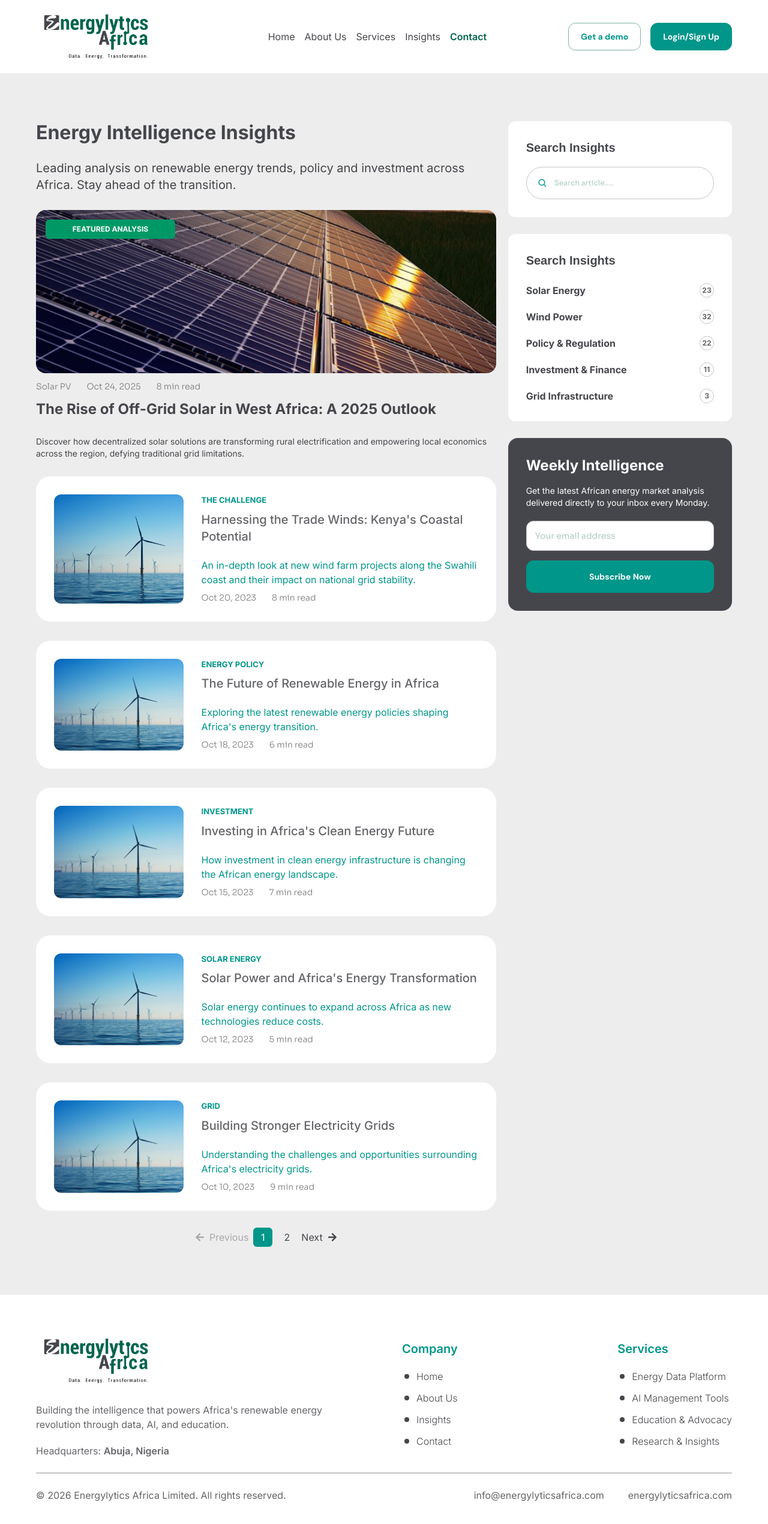
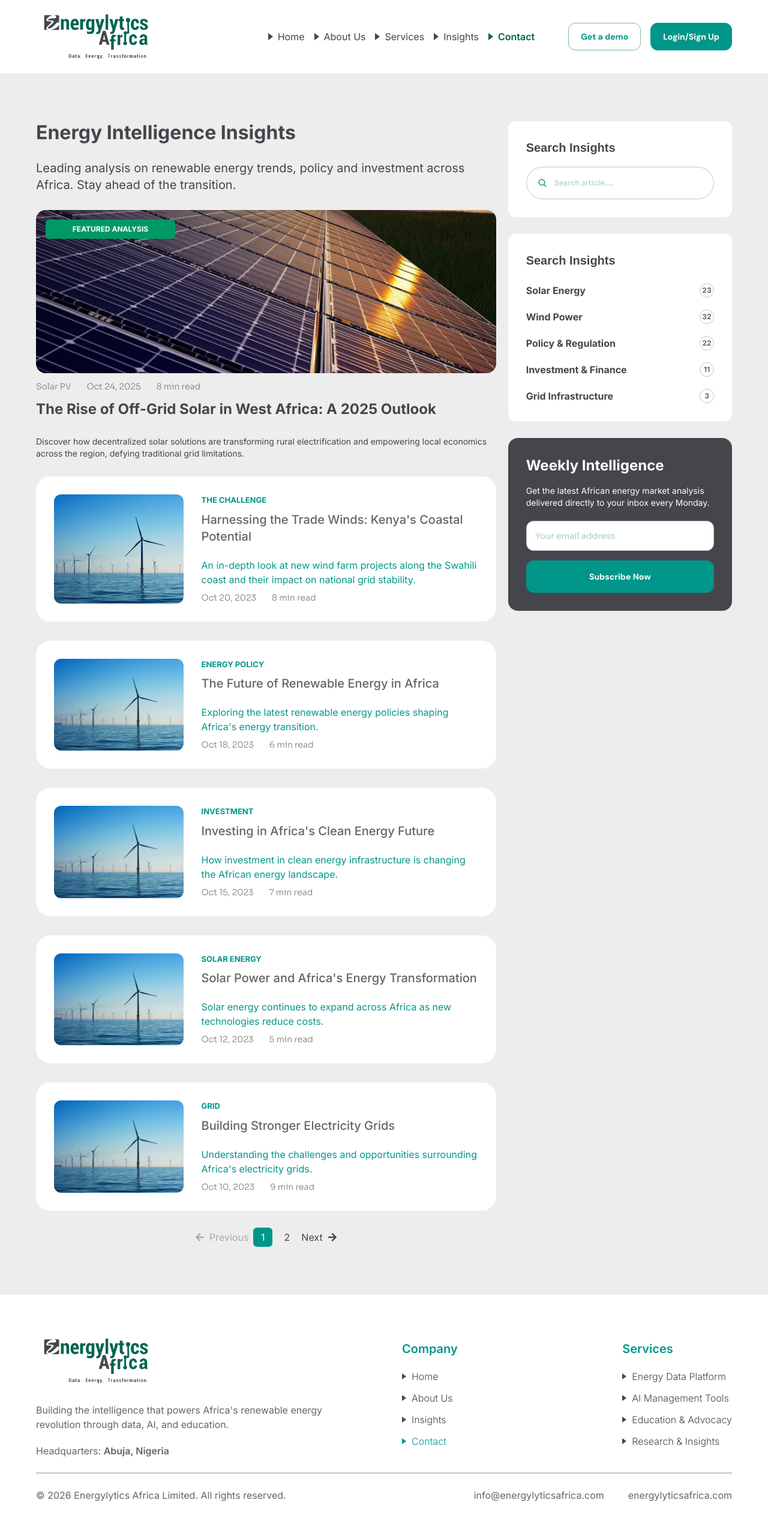
Before and after one commit to dev-riselabs/Energylytics, a React (Vite) app: page /blog in a window 1280 px wide. Shown: the top 2540 px of the page at 60% size. Built offline with nearby package versions, Linux system fonts and the light colour scheme; a web font is replaced by a local one.

Commit message:
update new changes

```diff
--- a/src/components/Footer.tsx
+++ b/src/components/Footer.tsx
@@ -1,5 +1,4 @@
-import { GoDotFill } from "react-icons/go";
-import { Link } from "react-router";
+import { NavLink } from "react-router";
 
 const navLinks = [
   { name: "Home", path: "/" },
@@ -36,13 +35,19 @@ function Footer() {
             </h4>
             <nav className="flex flex-col gap-3">
               {navLinks.map(({ name, path }) => (
-                <Link
-                  to={path}
+                <NavLink
+                  to={path || "/"}
                   key={name}
-                  className="text-sm sm:text-base text-slate font-light hover:text-green25 transition-all flex gap-2 items-center"
+                  end={path === "/"}
+                  className={({ isActive }) =>
+                    isActive
+                      ? "text-sm sm:text-base text-green25 font-light transition-all flex items-center gap-2 pl-4 relative"
+                      : "text-sm sm:text-base text-slate font-light hover:text-green25 transition-all flex items-center gap-2 pl-4 relative"
+                  }
                 >
-                  <GoDotFill className="w-4 h-4" /> {name}
-                </Link>
+                  <span className="absolute left-0 top-1/2 -translate-y-1/2 block h-0 w-0 border-t-[5px] border-b-[5px] border-l-[7px] border-t-transparent border-b-transparent border-l-current" />
+                  {name}
+                </NavLink>
               ))}
             </nav>
           </div>
@@ -52,13 +57,18 @@ function Footer() {
             </h4>
             <nav className="flex flex-col gap-3">
               {services.map(({ name, path }) => (
-                <Link
+                <NavLink
                   to={path}
                   key={name}
-                  className="text-sm sm:text-base text-slate font-light hover:text-green25 transition-all flex items-center gap-2"
+                  className={({ isActive }) =>
+                    isActive
+                      ? "text-sm sm:text-base text-green25 font-light transition-all flex items-center gap-2 pl-4 relative"
+                      : "text-sm sm:text-base text-slate font-light hover:text-green25 transition-all flex items-center gap-2 pl-4 relative"
+                  }
                 >
-                  <GoDotFill className="w-4 h-4" /> {name}
-                </Link>
+                  <span className="absolute left-0 top-1/2 -translate-y-1/2 block h-0 w-0 border-t-[5px] border-b-[5px] border-l-[7px] border-t-transparent border-b-transparent border-l-current" />
+                  {name}
+                </NavLink>
               ))}
             </nav>
           </div>
--- a/src/components/Header.tsx
+++ b/src/components/Header.tsx
@@ -55,12 +55,13 @@ function Header() {
           {navLinks.map(({ name, path }) => (
             <NavLink
               key={name}
-              to={path}
+              to={path || "/"}
+              end={path === "/"}
               onClick={() => setShowMenu(false)}
               className={({ isActive }) =>
                 isActive
-                  ? "text-green text-base font-semibold"
-                  : "text-slate text-base"
+                  ? "group relative text-green text-base font-semibold pl-4 before:absolute before:left-0 before:top-1/2 before:-translate-y-1/2 before:border-t-[6px] before:border-b-[6px] before:border-l-[8px] before:border-t-transparent before:border-b-transparent before:border-l-current before:content-[''] before:block before:h-0 before:w-0"
+                  : "group relative text-slate text-base pl-4 before:absolute before:left-0 before:top-1/2 before:-translate-y-1/2 before:border-t-[6px] before:border-b-[6px] before:border-l-[8px] before:border-t-transparent before:border-b-transparent before:border-l-current before:content-[''] before:block before:h-0 before:w-0"
               }
             >
               {name}
@@ -82,11 +83,12 @@ function Header() {
           {navLinks.map(({ name, path }) => (
             <NavLink
               key={name}
-              to={path}
+              to={path || "/"}
+              end={path === "/"}
               className={({ isActive }) =>
                 isActive
-                  ? "text-green text-sm xl:text-base font-semibold"
-                  : "text-slate text-sm xl:text-base"
+                  ? "group relative text-green text-sm xl:text-base font-semibold pl-4 before:absolute before:left-0 before:top-1/2 before:-translate-y-1/2 before:border-t-[6px] before:border-b-[6px] before:border-l-[8px] before:border-t-transparent before:border-b-transparent before:border-l-current before:content-[''] before:block before:h-0 before:w-0"
+                  : "group relative text-slate text-sm xl:text-base pl-4 before:absolute before:left-0 before:top-1/2 before:-translate-y-1/2 before:border-t-[6px] before:border-b-[6px] before:border-l-[8px] before:border-t-transparent before:border-b-transparent before:border-l-current before:content-[''] before:block before:h-0 before:w-0"
               }
             >
               {name}
```
